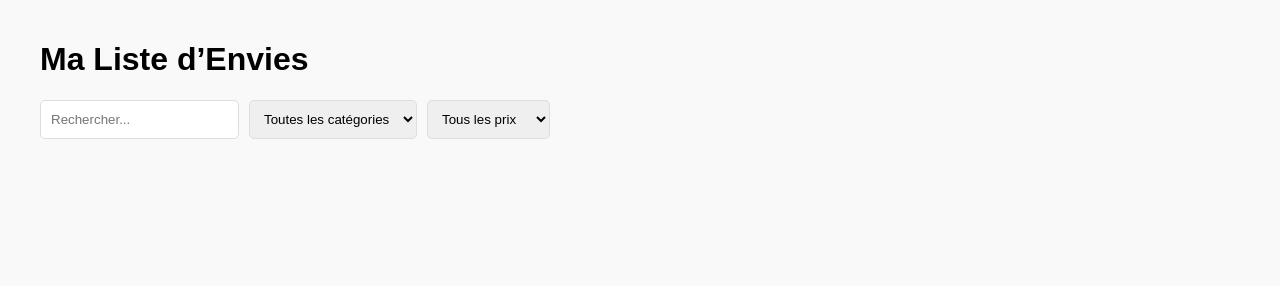
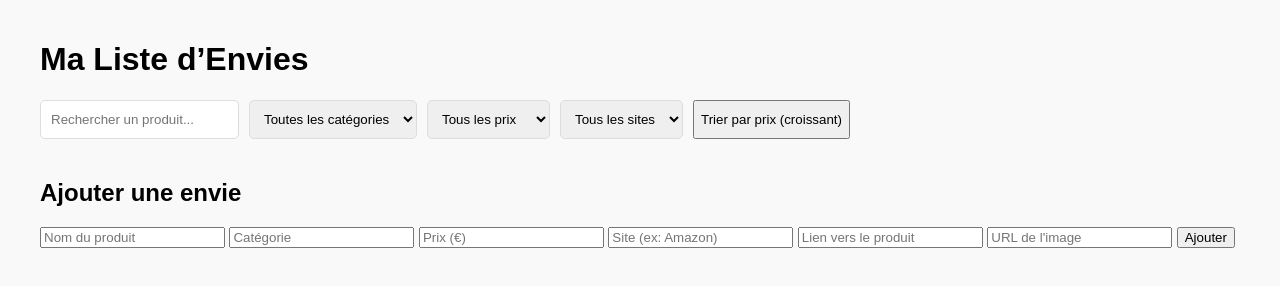
Before and after one commit to charlesymir/Wich, a plain HTML site: page index.html in a window 1280 px wide. Drawn offline with Linux system fonts and the light colour scheme; no server answers.

Commit message:
Update index.html

```diff
--- a/index.html
+++ b/index.html
@@ -8,20 +8,45 @@
 </head>
 <body>
     <h1>Ma Liste d’Envies</h1>
+
+    <!-- Filtres -->
     <div class="filters">
-        <input type="text" id="search-input" placeholder="Rechercher..." onkeyup="searchWishes()">
-        <select id="category-filter" onchange="displayWishes()">
+        <input type="text" id="search-input" placeholder="Rechercher un produit..." onkeyup="filterWishes()">
+        <select id="category-filter" onchange="filterWishes()">
             <option value="all">Toutes les catégories</option>
+            <option value="Technologie">Technologie</option>
+            <option value="Livres">Livres</option>
             <option value="Airsoft">Airsoft</option>
         </select>
-        <select id="price-filter" onchange="displayWishes()">
+        <select id="price-filter" onchange="filterWishes()">
             <option value="all">Tous les prix</option>
             <option value="low">Moins de 50€</option>
             <option value="medium">50€ - 200€</option>
             <option value="high">Plus de 200€</option>
         </select>
+        <select id="site-filter" onchange="filterWishes()">
+            <option value="all">Tous les sites</option>
+            <option value="Amazon">Amazon</option>
+            <option value="Gun-Evasion">Gun-Evasion</option>
+        </select>
+        <button onclick="sortByPrice()">Trier par prix (croissant)</button>
     </div>
-    <div id="wishlist"></div>
+
+    <!-- Liste des envies -->
+    <div id="wishlist" class="wishlist"></div>
+
+    <!-- Formulaire pour ajouter une envie -->
+    <div class="add-wish">
+        <h2>Ajouter une envie</h2>
+        <input type="text" id="wish-name" placeholder="Nom du produit">
+        <input type="text" id="wish-category" placeholder="Catégorie">
+        <input type="number" id="wish-price" placeholder="Prix (€)">
+        <input type="text" id="wish-site" placeholder="Site (ex: Amazon)">
+        <input type="text" id="wish-link" placeholder="Lien vers le produit">
+        <input type="text" id="wish-image" placeholder="URL de l'image">
+        <button onclick="addWish()">Ajouter</button>
+    </div>
+
     <script src="script.js"></script>
 </body>
 </html>
```
